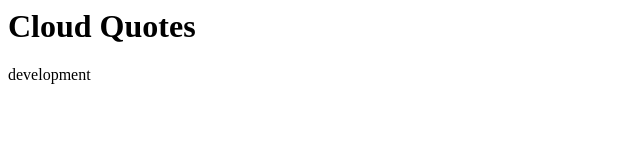
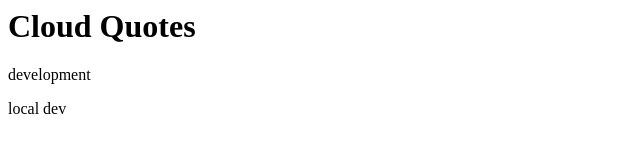
Before and after one commit to johnaleman/cloudquotes, a plain HTML site: page index.html in a window 1280 px wide. Shown: the full height of the page, 0-640 px from the left. Drawn offline with Linux system fonts and the light colour scheme.

Commit message:
added local dev p tag

```diff
--- a/index.html
+++ b/index.html
@@ -6,6 +6,7 @@
 
 
 <p>development</p>
+<p>local dev</p>
 
 </body>
 </html>
```
